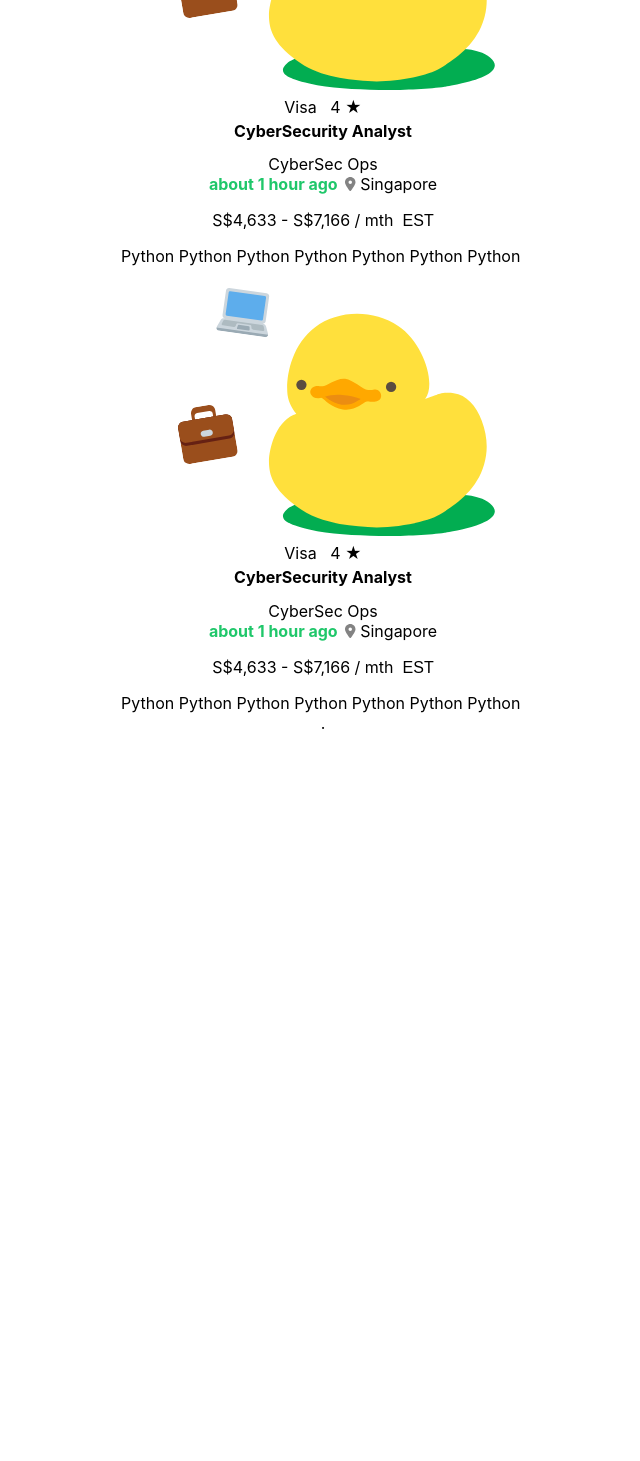
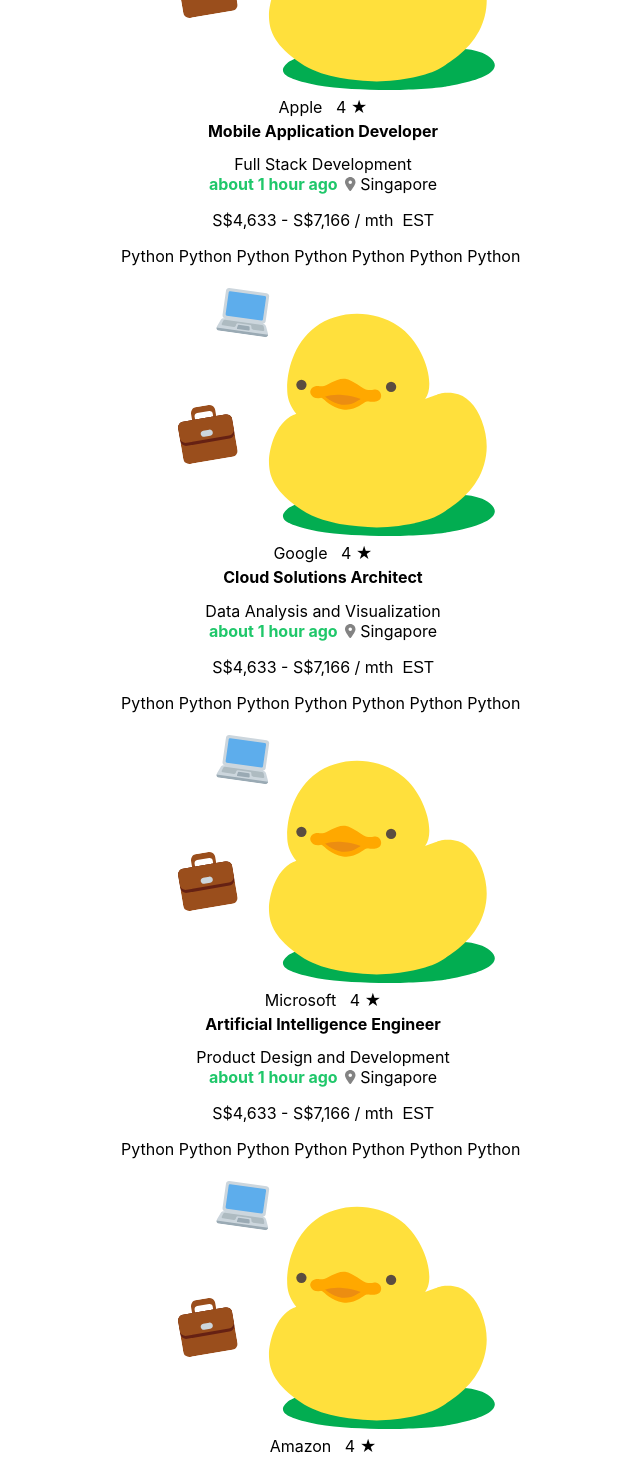
Before and after one commit to mxixqc/Nodeflair-Interview, a React (Create React App) app: page / in a window 1280 px wide. Shown: the part 240-1701 px from the top of the page, without its empty margins (317-957 px from the left). Before the commit the page ends 973 px from the top, so only its background shows below. Built offline with nearby package versions, Linux system fonts and the light colour scheme; the HTML template or start-up script is replaced by a standard one.

Commit message:
Dynamic Rendering + Green Border on Click

```diff
--- a/src/Jobs.js
+++ b/src/Jobs.js
@@ -3,9 +3,15 @@
 import { faLocationDot } from "@fortawesome/free-solid-svg-icons";
 import TechStackPill from "./TechStackPill";
 
-export default function Jobs(){
+export default function Jobs(props){
+
+
+
+
     return(
-        <div className="jobEntry">
+        <div className={`jobEntry ${props.currSelected === props.id ? "jobEntryClicked": ""}`}  onClick={()=>{
+            props.handleClick(props.id)
+        }} id={props.id}>
             <div className="jobMainInfo">
                 <div className="jobTitle">
                     <div>
@@ -13,16 +19,16 @@
                     </div>
                     <div className="jobCompany">
                         <p style={{margin: "0px"}}>
-                            <span>Visa</span>
+                            <span>{props.company}</span>
                             <span>  &nbsp; 4&nbsp;★</span>
                         </p>
                         <h2 style={{fontSize: "16px", marginTop: "4px"}}>
-                            CyberSecurity Analyst
+                            {props.position}
                         </h2>
                     </div>
                     <div className="jobSpecializationContainer">
                         <div className="jobSpecialization">
-                            CyberSec Ops
+                            {props.specialization}
                         </div>
                     </div>
 
--- a/src/JobsDisplay.js
+++ b/src/JobsDisplay.js
@@ -1,12 +1,74 @@
 import Jobs from "./Jobs"
+import { useState, useCallback } from "react"
 export default function JobsDisplay(){
+
+    // create a variable that stores an array of tech companies
+    const techCompanies = [
+        "Apple",
+        "Google",
+        "Microsoft",
+        "Amazon",
+        "Facebook",
+        "Tesla",
+        "Alphabet",
+        "Oracle",
+        "Intel",
+        "IBM",
+        "HP",
+        "Dell",
+        "Cisco Systems",
+        "Tesla",
+        "Nvidia",
+        "Adobe",
+        "VMware",
+        "HPE"
+      ];
+
+    const positions = ["Mobile Application Developer", "Cloud Solutions Architect", "Artificial Intelligence Engineer", "Software Engineer", "Data Scientist", "Automation Engineer", "DevOps Engineer", "Full Stack Developer", "Security Analyst", "Product Manager"];
+
+    const specializations = [
+        "Full Stack Development",
+        "Data Analysis and Visualization",
+        "Product Design and Development",
+        "Cloud Infrastructure and Automation",
+        "Human-Computer Interaction",
+        "Data Warehousing and Management",
+        "Web Application Development",
+        "Cybersecurity and Compliance",
+        "Technical Documentation and Communication",
+        "Artificial Intelligence and Machine Learning"
+        ];
+
+    const locations = ["New York", "San Francisco", "Seattle", "Austin", "Boston", "Chicago", "Atlanta", "Dallas", "Denver", "Houston", "Los Angeles", "Miami", "Minneapolis", "Philadelphia", "Phoenix", "Portland", "Salt Lake City", "San Diego", "San Jose", "Washington, D.C."];
+
+    const hours = [ 2, 4, 6, 8, 10, 12, 14, 16, 20, 22, 24, 26, 28, 30, 32, 34, 36]
+
+    const [selectedCompany, setSelectedCompany] = useState();
+
+    const handleClick = useCallback((e) =>{
+        setSelectedCompany(e);
+        console.log(e)
+    }, [])
+
     return(
         <div className="jobsDisplay">
             <div className="jobsListings">
-                <Jobs />
-                <div className="jobsListings">
-                <Jobs />
-            </div>
+            {techCompanies.map((company, index) =>{
+                return(
+
+                        <Jobs
+                            company={company}
+                            position={positions[index]}
+                            specialization={specializations[index]}
+                            location={locations[index]}
+                            hours={hours[index]}
+                            key={index}
+                            id={index}
+                            currSelected={selectedCompany}
+                            handleClick={(index)=>handleClick(index)}
+                            />
+                )
+            })}
             </div>
 
             <div className="jobsDescription scrollable">
--- a/src/styles.css
+++ b/src/styles.css
@@ -171,7 +171,7 @@
 /* Jobs Display */
 
 .jobsDisplay{
-    background-color: #DDF7E9;
+    /* background-color: #DDF7E9; */
     width: 100%;
     display: flex;
     align-items: flex-start;
@@ -182,6 +182,8 @@
     flex-shrink: 0;
     padding-top:5px;
 }
+
+
 
 .jobsDescription {
     position: sticky;
@@ -201,6 +203,23 @@
     border-radius: 8px;
     margin: 5px;
     padding: 5px;
+    transition: 0.1s ease-in-out;
+    border-style: solid;
+    border-width: medium;
+    border-color: transparent;
+    position: relative;
+}
+
+.jobEntry:hover{
+    cursor: pointer;
+    /* border-color: #1fc76a; */
+    box-shadow: 0 0 10px rgba(0,0,0,0.2);
+    transform: translateY(-3px);
+
+}
+
+.jobEntryClicked{
+    border-color: #1fc76a;
 }
 
 .jobMainInfo{
```
